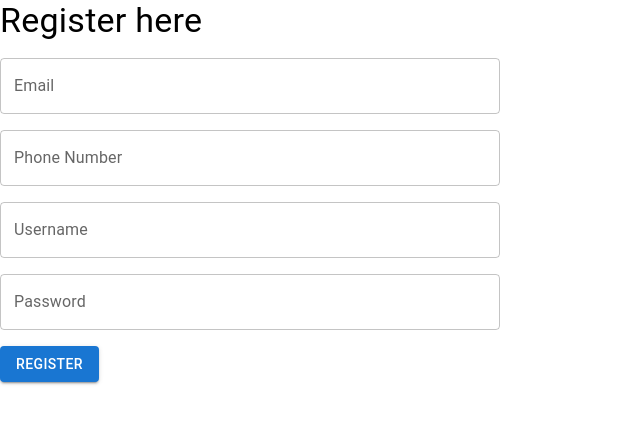
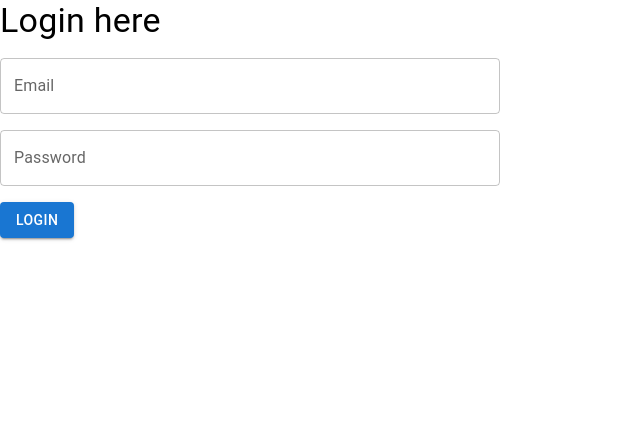
Before and after one commit to D3vxc/sparkFitness.github.io, a React (Create React App) app: page / in a window 1280 px wide. Shown: the top 424 px of the page, without its empty margins (0-640 px from the left). Built offline with nearby package versions, Linux system fonts and the light colour scheme.

Commit message:
loggin added

```diff
--- a/package.json
+++ b/package.json
@@ -18,6 +18,7 @@
     "react-hook-form": "^7.46.1",
     "react-router-dom": "^6.16.0",
     "react-scripts": "5.0.1",
+    "react-toastify": "^9.1.3",
     "styled-components": "^5.3.11",
     "web-vitals": "^2.1.4"
   },
--- /dev/null
+++ b/src/components/Credentials/Login.jsx
@@ -0,0 +1,153 @@
+import React, { useState } from 'react';
+import { Box, Typography, TextField, Button } from '@mui/material';
+import { useForm, Controller } from 'react-hook-form';
+import axios from 'axios';
+import { toast } from 'react-toastify';
+import 'react-toastify/dist/ReactToastify.css'; // Import the CSS for toastify
+
+function Login() {
+  const {
+    handleSubmit,
+    control,
+    formState: { errors },
+  } = useForm({
+    mode: 'onBlur',
+    defaultValues: {
+      email: '',
+      password: '',
+    },
+  });
+
+  const [isLoading, setIsLoading] = useState(false);
+
+  const onSubmit = async (data) => {
+    try {
+      setIsLoading(true);
+      // Simulate a successful login for demonstration purposes.
+      // Replace this with your actual login logic.
+      if (data.email === 'demo@example.com' && data.password === 'password') {
+        // Show a success toast message
+        toast('🦄 Wow so easy!', {
+          position: 'top-center',
+          autoClose: 1500,
+          hideProgressBar: false,
+          closeOnClick: true,
+          pauseOnHover: true,
+          draggable: true,
+          progress: undefined,
+          theme: 'light',
+        });
+        console.log('User logged in successfully');
+      } else {
+        // Show an error toast message for invalid credentials
+        toast.error('🚫 Invalid email or password', {
+          position: 'top-center',
+          autoClose: 1500,
+          hideProgressBar: false,
+          closeOnClick: true,
+          pauseOnHover: true,
+          draggable: true,
+          progress: undefined,
+          theme: 'light',
+        });
+        console.error('Login failed: Invalid credentials');
+      }
+      setIsLoading(false);
+    } catch (error) {
+      // Show an error toast message for other errors
+      toast.error('🚫 Login failed. An error occurred.', {
+        position: 'top-center',
+        autoClose: 1500,
+        hideProgressBar: false,
+        closeOnClick: true,
+        pauseOnHover: true,
+        draggable: true,
+        progress: undefined,
+        theme: 'light',
+      });
+      console.error('Login failed', error.response.data);
+      setIsLoading(false);
+    }
+  };
+
+  return (
+    <React.Fragment>
+      <Box
+        sx={{
+          width: '500px',
+        }}
+      >
+        <Typography variant="h4">Login here</Typography>
+        <form onSubmit={handleSubmit(onSubmit)}>
+          <Box my={2}>
+            <Controller
+              name="email"
+              control={control}
+              defaultValue=""
+              rules={{
+                required: 'Email is required',
+                pattern: {
+                  value: /^[A-Z0-9._%+-]+@[A-Z0-9.-]+\.[A-Z]{2,}$/i,
+                  message: 'Invalid email address',
+                },
+              }}
+              render={({ field }) => (
+                <TextField
+                  {...field}
+                  label="Email"
+                  variant="outlined"
+                  fullWidth
+                />
+              )}
+            />
+            {errors.email && (
+              <Typography variant="caption" color="error">
+                {errors.email.message}
+              </Typography>
+            )}
+          </Box>
+          <Box my={2}>
+            <Controller
+              name="password"
+              control={control}
+              defaultValue=""
+              rules={{
+                required: 'Password is required',
+                minLength: {
+                  value: 8,
+                  message: 'Password must be at least 8 characters',
+                },
+              }}
+              render={({ field }) => (
+                <TextField
+                  {...field}
+                  type="password"
+                  label="Password"
+                  variant="outlined"
+                  fullWidth
+                />
+              )}
+            />
+            {errors.password && (
+              <Typography variant="caption" color="error">
+                {errors.password.message}
+              </Typography>
+            )}
+          </Box>
+          <Box my={2}>
+            <Button
+              type="submit"
+              variant="contained"
+              color="primary"
+              disabled={isLoading}
+            >
+              {isLoading ? 'Logging in...' : 'Login'}
+            </Button>
+          </Box>
+        </form>
+      </Box>
+    </React.Fragment>
+  );
+}
+
+export default Login;
--- a/src/components/Routers/Router.jsx
+++ b/src/components/Routers/Router.jsx
@@ -2,12 +2,13 @@ import React from 'react';
 import { createBrowserRouter, RouterProvider } from 'react-router-dom';
 import Register from '../Credentials/Register';
 import Home from '../Home/Home';
+import Login from '../Credentials/Login';
 
 const routesData = createBrowserRouter(
   [
     {
       path: '/',
-      element: <Register />,
+      element: <Login />,
       //   errorElement: <RouterErrorPage />,
     },
     {
```
Also changed, not shown: 1 other file (tests, documents, lock files or other folders).
